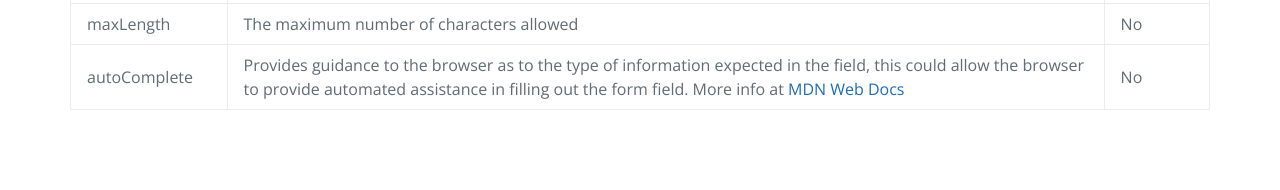
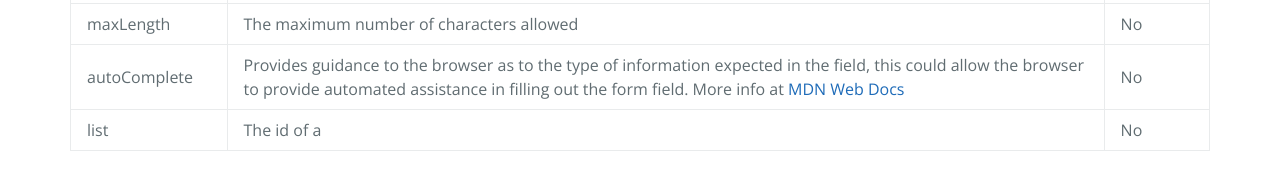
Before and after one commit to coder966/react-rich-ui, a Jekyll site: the page built from docs/v2/components/RruTextInput.md, in a window 1280 px wide. Shown: the part 542-732 px from the top of the page. Built offline with Jekyll 4.4.1, drawn with Linux system fonts in a browser that asks for light colours; our own code applies the rules of GitHub Pages for plain Markdown files.

Commit message:
RruTextInput: added list prop

```diff
--- a/docs/v2/components/RruTextInput.md
+++ b/docs/v2/components/RruTextInput.md
@@ -14,3 +14,4 @@
 | placeholder      | A short hint that describes the expected value                                                                                                                                                                                                                                           | No       |
 | maxLength        | The maximum number of characters allowed                                                                                                                                                                                                                                                 | No       |
 | autoComplete     | Provides guidance to the browser as to the type of information expected in the field, this could allow the browser to provide automated assistance in filling out the form field. More info at [MDN Web Docs](https://developer.mozilla.org/en-US/docs/Web/HTML/Attributes/autocomplete) | No       |
+| list             | The id of a <datalist> element located in the same document. The <datalist> provides a list of predefined values to suggest to the user for this input. The values provided are suggestions, not requirements: users can select from this predefined list or provide a different value.  | No       |
--- a/src/form/RruTextInput/RruTextInput.tsx
+++ b/src/form/RruTextInput/RruTextInput.tsx
@@ -50,6 +50,7 @@ const RruTextInput: FC<RruTextInputProps> = (props) => {
         placeholder={props.placeholder}
         maxLength={props.maxLength}
         autoComplete={props.autoComplete}
+        list={props.list}
       />
       <ErrorMessage inputName={props.name} />
     </div>
```
Also changed, not shown: src/form/RruTextInput/types/RruTextInputProps.ts (+7 -0 lines).
